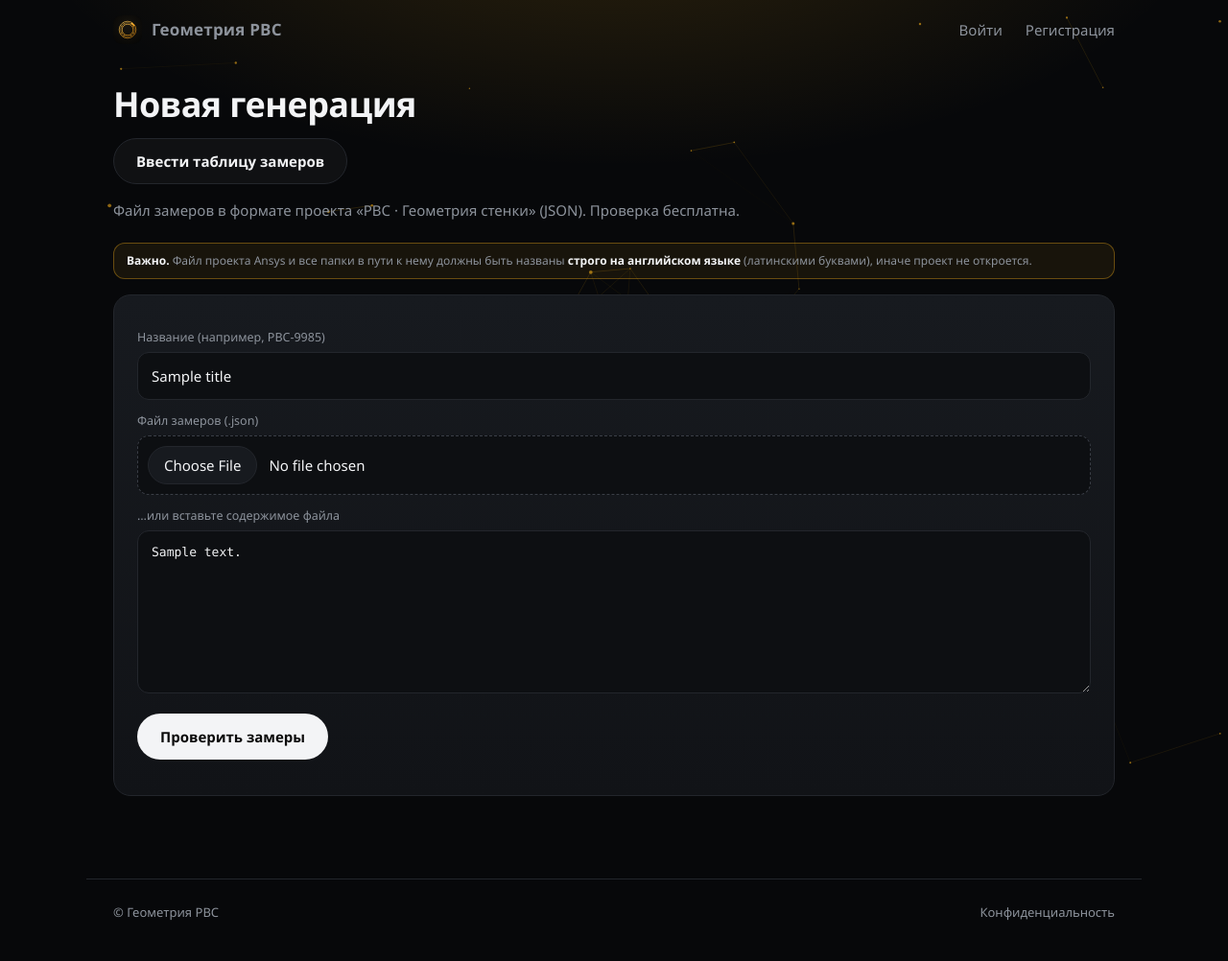
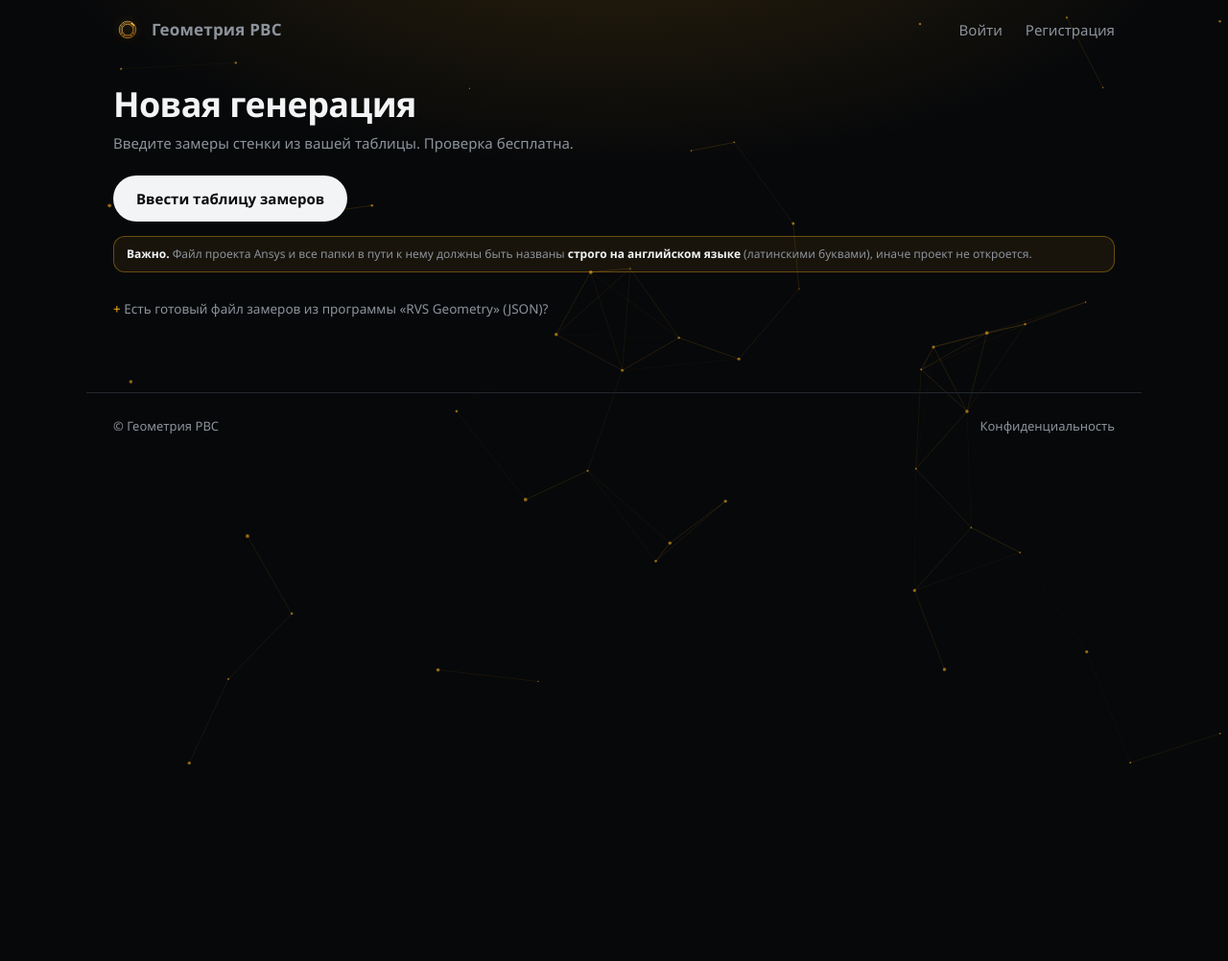
Before and after one commit to daniilmityashkin-cell/Ansys-report, a Python web app: template server/templates/new.html in a window 1280 px wide. Shown: the whole page at 96% size. After the commit the page ends 798 px from the top, so only its background shows below. Run offline with Jinja, Linux system fonts and the light colour scheme; the template is opened without the code that fills it: most values are stand-ins (such as "Sample title", 1, 10 or a date in 2020).

Commit message:
Сайт: ввод таблицей основной, загрузка JSON убрана в раскрывающийся блок
Co-Authored-By: Claude Sonnet 5.5 <noreply@anthropic.com>
Claude-Session: https://claude.ai/code/session_011X6qdBmRS9YfLf1HJBVyZz

```diff
--- a/server/static/style.css
+++ b/server/static/style.css
@@ -112,3 +112,10 @@ main>h1,main>.sub,main>p{animation:rise .7s cubic-bezier(.2,.7,.2,1) both}
 .note{margin:12px 0 4px;padding:9px 13px;font-size:12px;line-height:1.45;color:var(--muted);border-radius:12px}
 .note b{color:var(--ink);font-weight:600}
 .note code{font-size:11.5px;padding:0 5px}
+
+details.more{margin-top:22px}
+details.more summary{cursor:pointer;color:var(--muted);font-size:13.5px;padding:6px 0;list-style:none}
+details.more summary::-webkit-details-marker{display:none}
+details.more summary:before{content:"+ ";color:var(--accent)}
+details.more[open] summary:before{content:"– "}
+details.more summary:hover{color:var(--ink)}
--- a/server/templates/new.html
+++ b/server/templates/new.html
@@ -1,9 +1,10 @@
 {% extends "base.html" %}{% block body %}
-<h1>Новая генерация</h1><p><a class="btn light" href="/new/table">Ввести таблицу замеров</a></p><p class="sub">Файл замеров в формате проекта «РВС · Геометрия стенки» (JSON). Проверка бесплатна.</p>
+<h1>Новая генерация</h1><p class="sub">Введите замеры стенки из вашей таблицы. Проверка бесплатна.</p><p><a class="btn" href="/new/table">Ввести таблицу замеров</a></p>
 <div class="note"><b>Важно.</b> Файл проекта Ansys и все папки в пути к нему должны быть названы <b>строго на английском языке</b> (латинскими буквами), иначе проект не откроется.</div>
+<details class="more"><summary>Есть готовый файл замеров из программы «RVS Geometry» (JSON)?</summary>
 <form class="card" method="post" enctype="multipart/form-data"><input type="hidden" name="csrf" value="{{ csrf }}">
 {% if error %}<div class="err">{{ error }}</div>{% endif %}
 <label>Название (например, РВС-9985)</label><input type="text" name="title" value="{{ title or '' }}" maxlength="200">
 <label>Файл замеров (.json)</label><input type="file" name="file" accept=".json,application/json">
 <label>…или вставьте содержимое файла</label><textarea name="text">{{ text or '' }}</textarea>
-<p><button class="btn">Проверить замеры</button></p></form>{% endblock %}
+<p><button class="btn">Проверить замеры</button></p></form></details>{% endblock %}
--- a/server/templates/new_table.html
+++ b/server/templates/new_table.html
@@ -1,5 +1,5 @@
 {% extends "base.html" %}{% block body %}
-<h1>Ввод замеров таблицей</h1><p class="sub">Скопируйте таблицу отклонений из Excel или Word. Отклонения в мм: «+» наружу, «−» внутрь. Вмятины загружаются файлом проекта (<a href="/new">загрузка JSON</a>).</p>
+<h1>Ввод замеров таблицей</h1><p class="sub">Скопируйте таблицу отклонений из Excel или Word. Отклонения в мм: «+» наружу, «−» внутрь. </p>
 <div class="note"><b>Важно.</b> Файл проекта Ansys и все папки в пути к нему должны быть названы <b>строго на английском языке</b> (латинскими буквами), иначе проект не откроется.</div>
 <form class="card" method="post"><input type="hidden" name="csrf" value="{{ csrf }}">
 {% if error %}<div class="err">{{ error }}</div>{% endif %}
```
